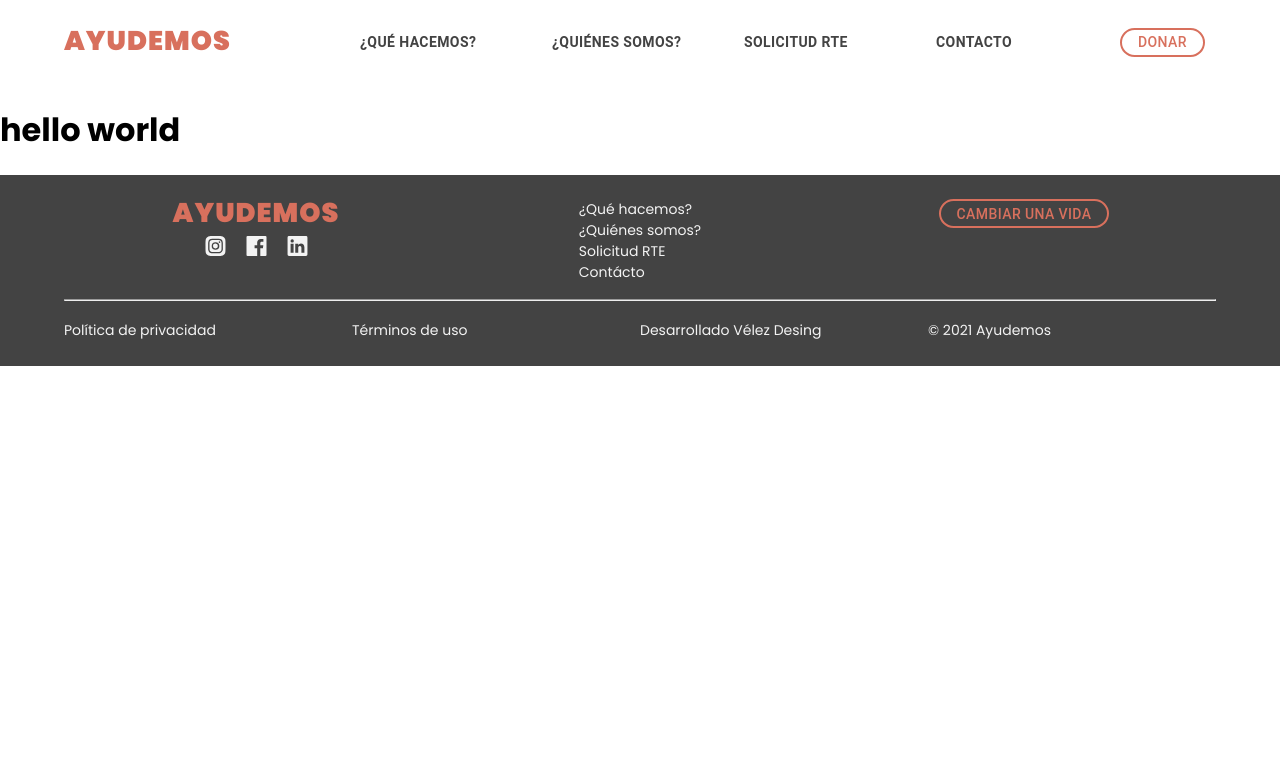
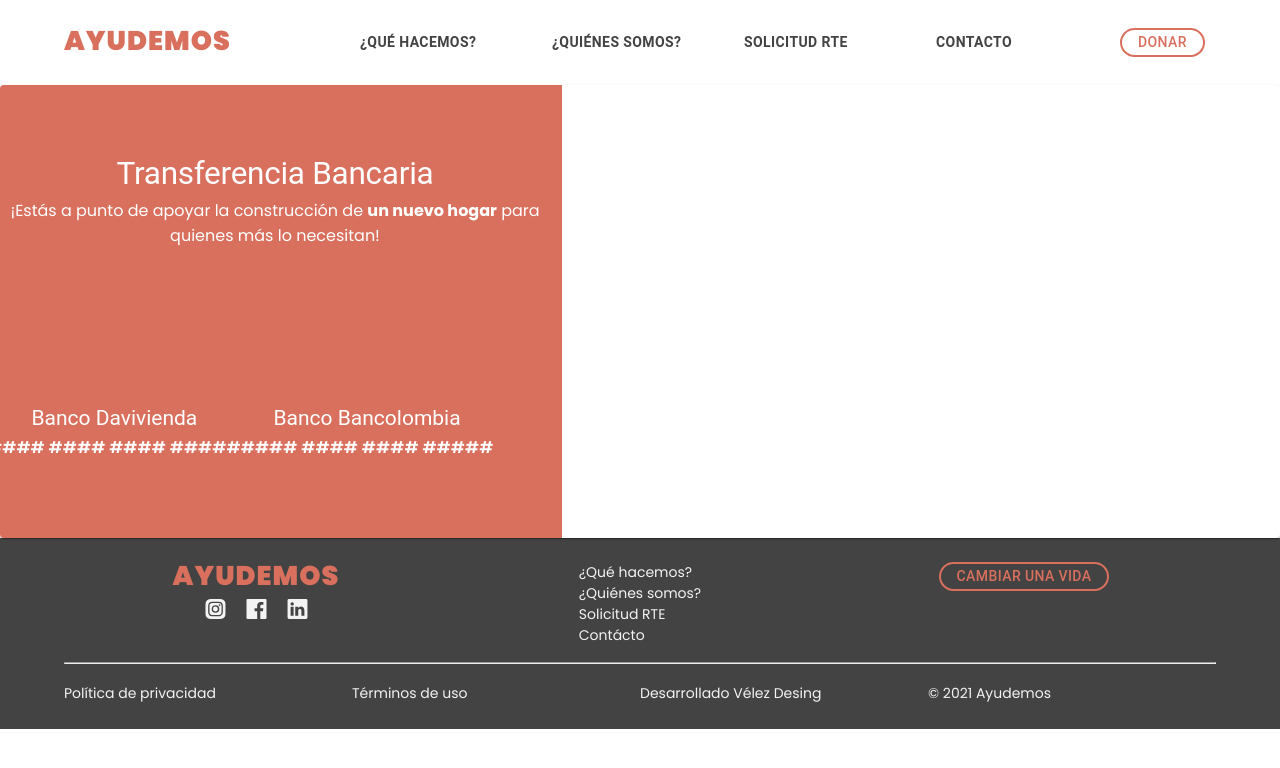
Before and after one commit to melendez-dev/help-us, a Next.js app: page /contact-us in a window 1280 px wide. Shown: the top 768 px of the page. Built offline with nearby package versions, Linux system fonts and the light colour scheme.

Commit message:
feature: cardbox change

```diff
--- a/src/components/common/ContactUs/ContactUs.js
+++ b/src/components/common/ContactUs/ContactUs.js
@@ -1,7 +1,66 @@
-import { TextField, Box, Typography, Button, Container } from "@mui/material";
+import {
+  TextField,
+  Box,
+  Typography,
+  Button,
+  Container,
+  Card,
+  Grid,
+} from "@mui/material";
+import CardBox from "../../shared/Cards/CardBox";
 export default function ContactUs() {
   return (
+    <Box>
+      <Grid container spacing="1">
+          <Grid item xs={12}>
+      <Card>
+        <Grid
+          container
+          spacing="12"
+          style={{
+            display: "flex",
+            flexDirection: "row",
+            textAlign: "center",
+            alignItems: "center",
+            background: "#D8705D",
+            height: "465px",
+            width: "574px",
+          }}
+        >
+          <Box>
+            <Typography variant="h2" color="white">
+              Transferencia Bancaria
+            </Typography>
 
-<h1>hello world</h1>
-  )
+            <Typography variant="p" color="white">
+              ¡Estás a punto de apoyar la construcción de <b>un nuevo hogar</b>{" "}
+              para quienes más lo necesitan!
+            </Typography>
+          </Box>
+
+          <Box>
+            <Typography variant="h3" color="white">
+              Banco Davivienda
+            </Typography>
+
+            <Typography variant="p-bold" color="white">
+              #### #### #### #####
+            </Typography>
+          </Box>
+
+          <Box>
+            <Typography variant="h3" color="white">
+              Banco Bancolombia
+            </Typography>
+
+            <Typography variant="p-bold" color="white">
+              #### #### #### #####
+            </Typography>
+          </Box>
+        </Grid>
+      </Card>
+      </Grid>
+        </Grid>
+    </Box>
+  );
 }
--- a/src/components/common/WhatDo/WhatDo.js
+++ b/src/components/common/WhatDo/WhatDo.js
@@ -280,6 +280,8 @@ export default function WhatDo() {
         </Box>
       </Box>
       </Container>
+
+
     </Box>
   );
 }
--- a/src/components/shared/Cards/CardBox.js
+++ b/src/components/shared/Cards/CardBox.js
@@ -5,6 +5,7 @@ export default function CardBox({
     background,
     height,
     width,
+    colorText = "#F3F3F3",
 }) {
     return (
         <Box
@@ -22,6 +23,16 @@ export default function CardBox({
             <Grid style={{  textAlign: "Right" }} marginTop="15px"  item xs={12}/>
             </Grid>
             </Box>
+            <Typography variant="h1-bold" color="#D8705D">
+                {title}
+            </Typography>
+            <Box>
+            <Box>
+            <Typography variant="p" color={colorText}> {desc}</Typography>
+          </Box>
+
+
+            </Box>
         </Box>
     )
 }
```
Also changed, not shown: src/components/common/Request/Request.js (+44 -11 lines).
